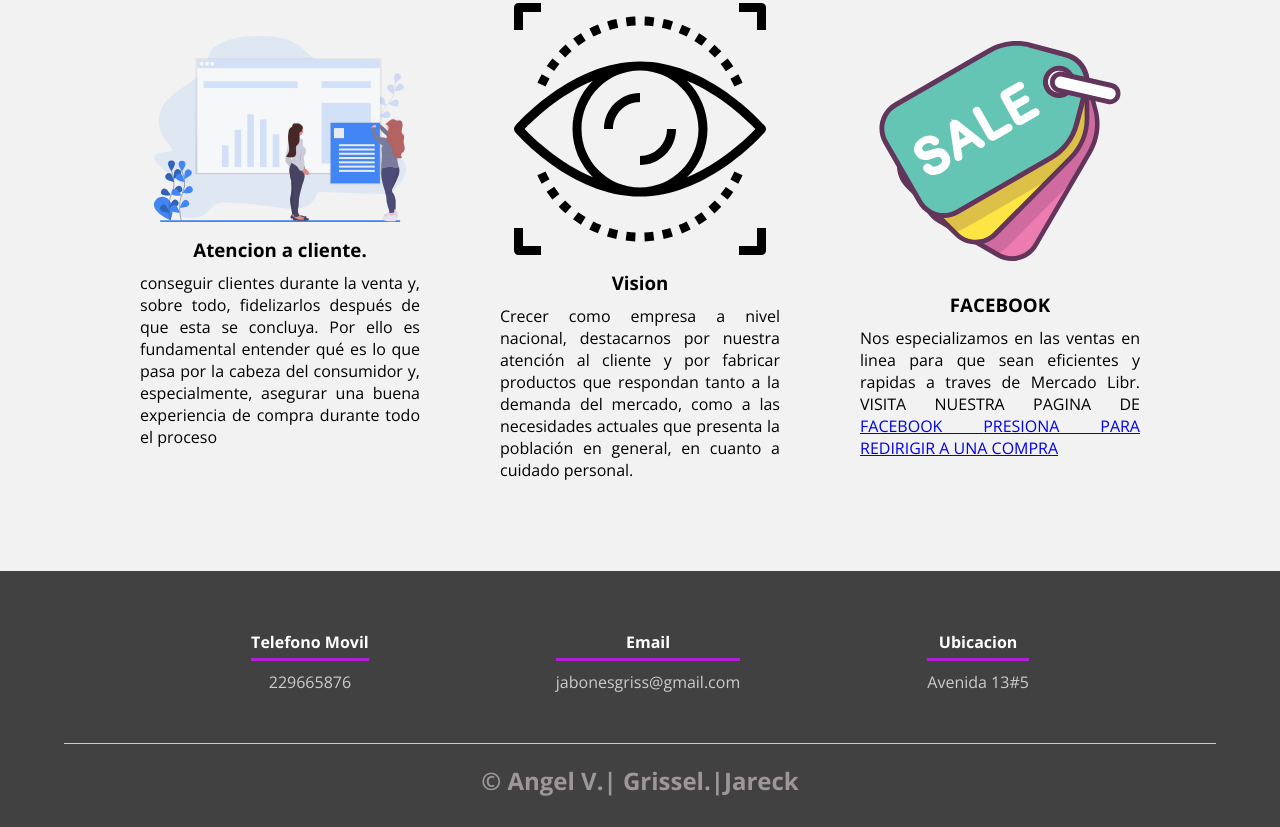
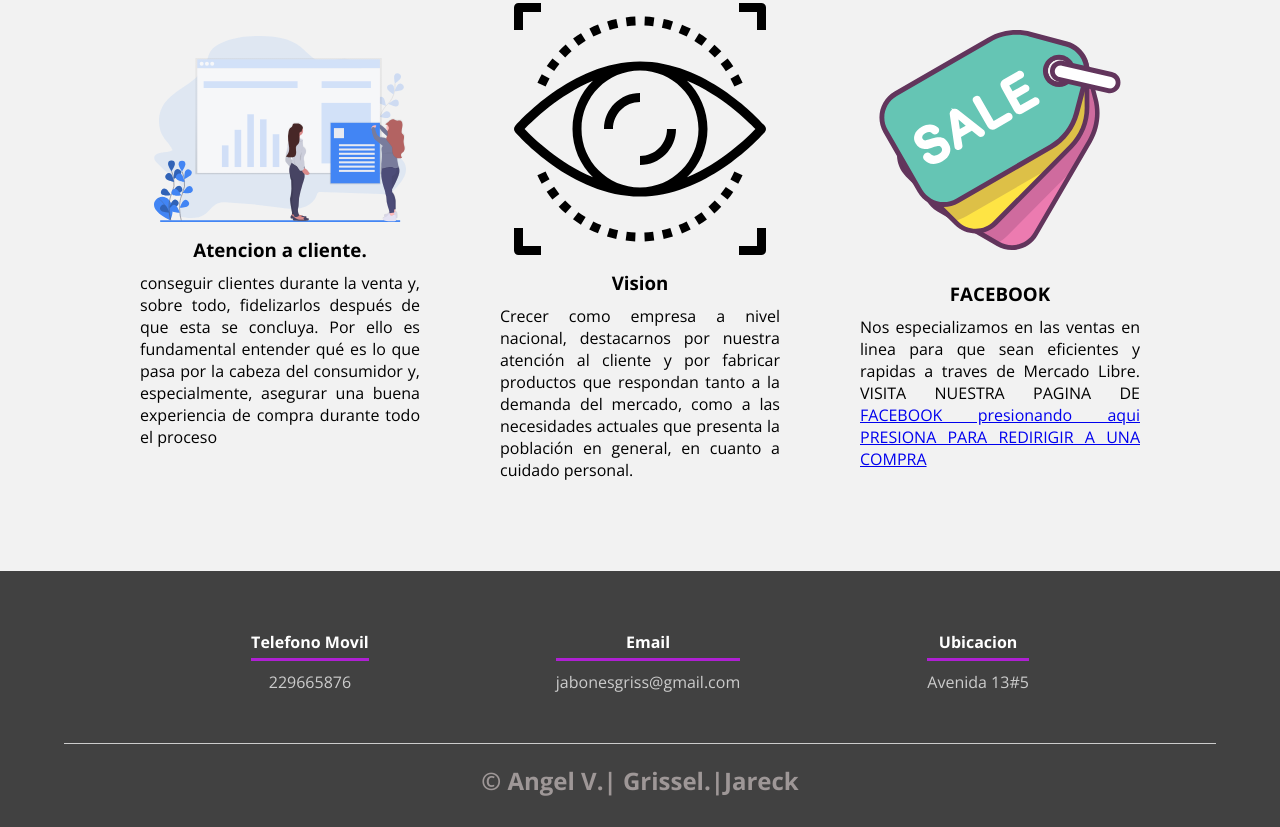
Before and after one commit to vladigod/pgajabonesgriss, a plain HTML site: page index.html in a window 1280 px wide. Shown: the part 2484-3311 px from the top of the page. Drawn offline with nearby package versions, Linux system fonts and the light colour scheme.

Commit message:
Update index.html

```diff
--- a/index.html
+++ b/index.html
@@ -143,7 +143,7 @@
                     <div class="servicio-ind">
                         <img src="img/ilustracion3.svg" alt="">
                         <h3>FACEBOOK </h3>
-                        <p>Nos especializamos en las ventas en linea para que sean eficientes y rapidas a traves de Mercado Libr. VISITA NUESTRA PAGINA DE <a href="https://www.facebook.com/JABONESGRISS34/?ref=pages_you_manage ">FACEBOOK       </a>
+                        <p>Nos especializamos en las ventas en linea para que sean eficientes y rapidas a traves de Mercado Libre. VISITA NUESTRA PAGINA DE <a href="https://www.facebook.com/JABONESGRISS34/?ref=pages_you_manage ">FACEBOOK presionando aqui </a>
                             <a href="https://articulo.mercadolibre.com.mx/MLM-890530159-jabon-de-arroz-lechevitaminas-para-suavizar-y-blanquear-48pz-_JM?matt_tool=21942294&matt_word=&matt_source=google&matt_campaign_id=14507150088&matt_ad_group_id=125099652885&matt_match_type=&matt_network=g&matt_device=c&matt_creative=543409028081&matt_keyword=&matt_ad_position=&matt_ad_type=pla&matt_merchant_id=370009990&matt_product_id=MLM890530159&matt_product_partition_id=1415673293231&matt_target_id=pla-1415673293231&gclid=Cj0KCQjwrJOMBhCZARIsAGEd4VHHf4O6h8oC_rX3b1SopvffXGlyVckbB9pT1WbB3l5CPrw-DrXE8dUaAqa3EALw_wcB ">PRESIONA PARA REDIRIGIR A UNA COMPRA        </a>
                         </p>
                     </div>
```
